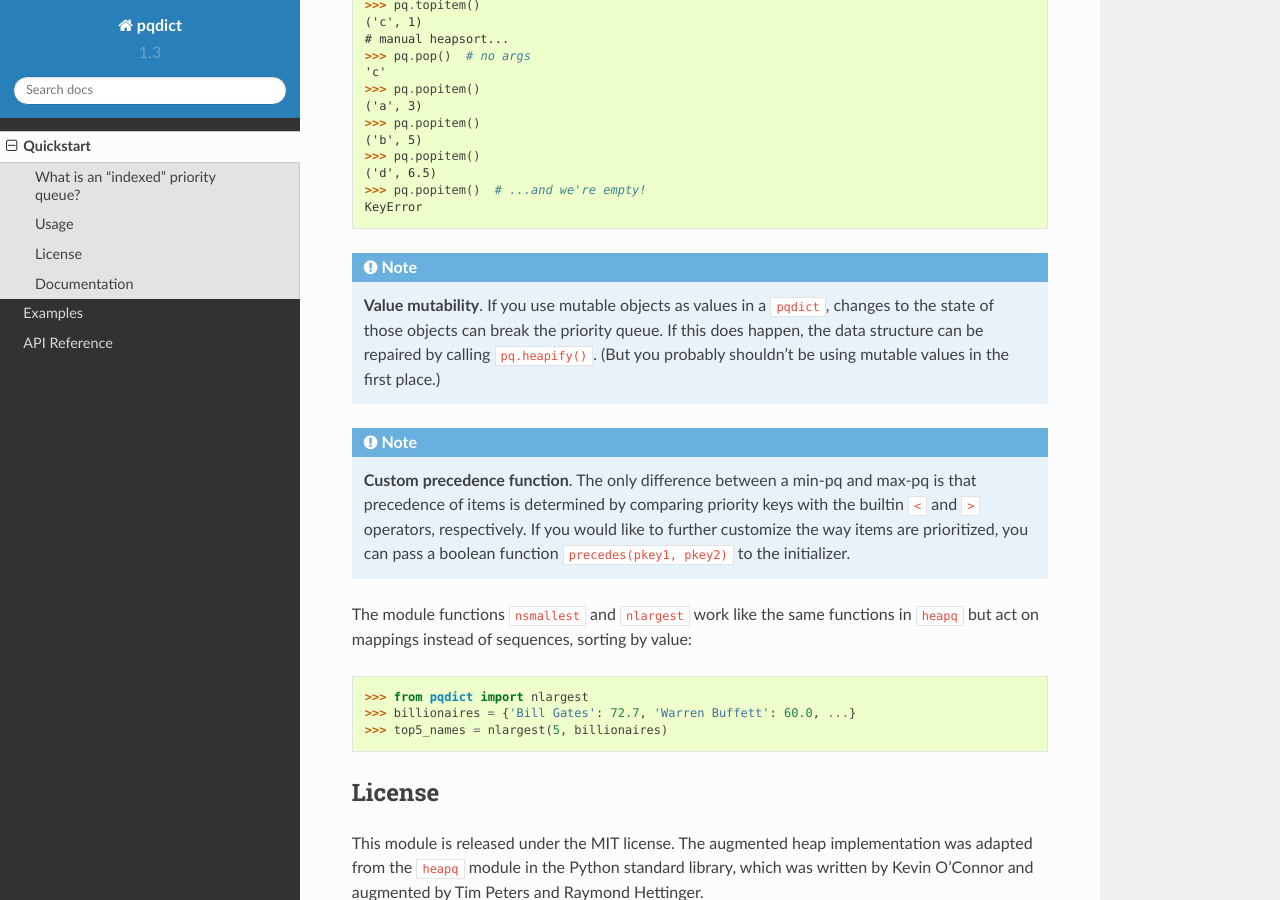
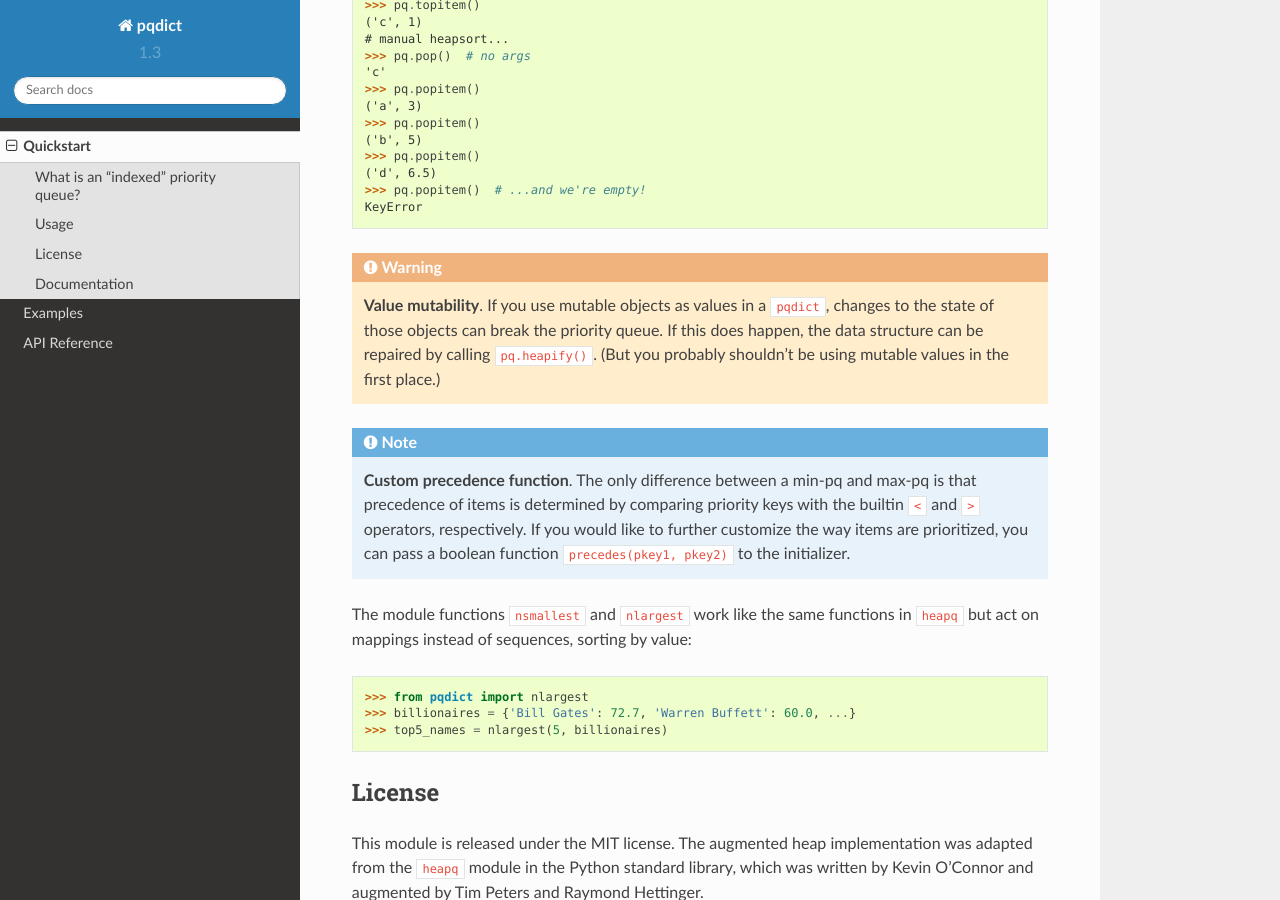
Before and after one commit to nvictus/pqdict, a Sphinx documentation site: the page built from docs/intro.rst, in a window 1280 px wide and 900 px high, scrolled down 2341 px. Built offline with Sphinx 7.4.7 and the Read the Docs theme 2.0.0, drawn with Linux system fonts in a browser that asks for light colours.

Commit message:
docs: Update docs and release notes

```diff
--- a/docs/intro.rst
+++ b/docs/intro.rst
@@ -8,19 +8,19 @@
 
 The priority queue is implemented as a binary heap of (key, priority value) pairs, which supports:
 
-- O(1) search for the item with highest priority
+* O(1) search for the item with highest priority
 
-- O(log n) removal of the item with highest priority
+* O(log n) removal of the item with highest priority
 
-- O(log n) insertion of a new item
+* O(log n) insertion of a new item
 
 An internal index maps elements to their location in the heap and is kept up to date as the heap is manipulated. As a result, pqdict also supports:
 
-- O(1) lookup of any item by key
+* O(1) lookup of any item by key
 
-- O(log n) removal of any item
+* O(log n) removal of any item
 
-- O(log n) updating of any item's priority level
+* O(log n) updating of any item's priority level
 
 Indexed priority queues are useful in applications where priorities of already enqueued items may frequently change (e.g., schedulers, optimization algorithms, simulations, etc.).
 
@@ -123,7 +123,7 @@
     KeyError
 
 
-.. note::
+.. warning::
     **Value mutability**. If you use mutable objects as values in a ``pqdict``, changes to the state of those objects can break the priority queue. If this does happen, the data structure can be repaired by calling ``pq.heapify()``. (But you probably shouldn't be using mutable values in the first place.)
 
 .. note::
```
Also changed, not shown: 1 other file.
